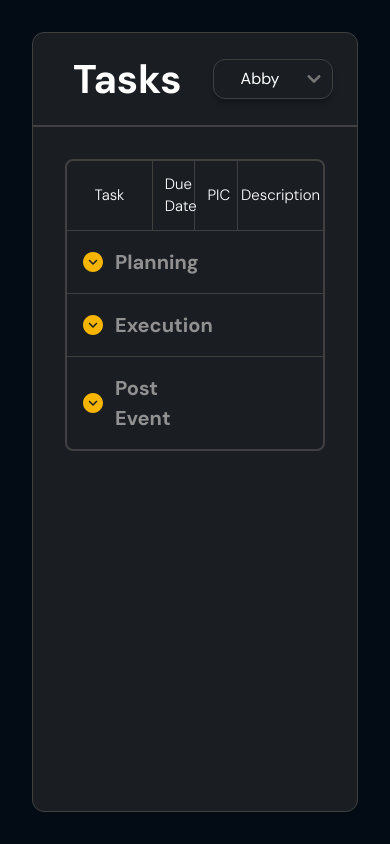
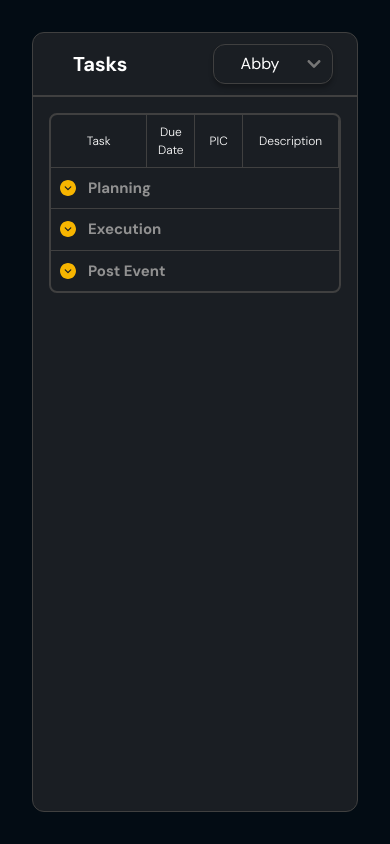
Before and after one commit to ichasna/FE-GATHERLY, a React (Vite) app: page /task-tracking in a window 390 px wide. Built offline with nearby package versions, Linux system fonts and the light colour scheme.

Commit message:
Tidied table layout

```diff
--- a/src/components/TaskTracking/Table.jsx
+++ b/src/components/TaskTracking/Table.jsx
@@ -1,23 +1,30 @@
 import TableRow from "./TableRow";
 
 function Table() {
-  const dummyData = ["test", "haha"];
+  const dummyData = [
+    {
+      task: "Create an event plan and define roles",
+      dueDate: "15/05/2023",
+      PIC: "Amira Nisrina",
+      description: ""
+    }
+  ];
   return (
     <div className="rounded-lg overflow-hidden border-2 border-[#404040]">
       <table className="table-fixed w-full">
         <thead>
           <tr>
-            <th className="p-3 border-r border-[#404040]" colSpan={2}>
-              <p className="text-white text-[15px] font-light">Task</p>
+            <th className="p-2 lg:p-3 border-r border-[#404040] col-span-4" colSpan={4}>
+              <p className="text-white text-[12px] lg:text-[15px] font-light">Task</p>
             </th>
-            <th className="p-3 border-r border-[#404040]" colSpan={1}>
-              <p className="text-white text-[15px] font-light">Due Date</p>
+            <th className="p-2 lg:p-3  border-r border-[#404040]" colSpan={2}>
+              <p className="text-white text-[12px] lg:text-[15px] font-light">Due Date</p>
             </th>
-            <th className="p-3 border-r border-[#404040]" colSpan={1}>
-              <p className="text-white text-[15px] font-light">PIC</p>
+            <th className="p-2 lg:p-3  border-r border-[#404040]" colSpan={2}>
+              <p className="text-white text-[12px] lg:text-[15px] font-light">PIC</p>
             </th>
-            <th className="" colSpan={2}>
-              <p className="text-white text-[15px] font-light">Description</p>
+            <th className="p-2 lg:p-3  border-r border-[#404040]" colSpan={4}>
+              <p className="text-white text-[12px] lg:text-[15px] font-light">Description</p>
             </th>
           </tr>
         </thead>
--- a/src/components/TaskTracking/TableCard.jsx
+++ b/src/components/TaskTracking/TableCard.jsx
@@ -4,7 +4,7 @@ function TableCard() {
   return (
     <div className="h-full w-full rounded-xl border border-solid border-[#404040] bg-[#1A1E23]">
       <div className="flex flex-row items-center">
-        <b className="relative flex items-center text-[40px] p-4 ml-6 text-white">
+        <b className="relative flex items-center text-[20px] lg:text-[40px] p-4 ml-6 text-white">
           Tasks
         </b>
         <div className="flex w-[120px] h-[40px] p-0px 2px justify-center items-center ml-auto mr-6 rounded-10px border border-solid border-[#404040] bg-[#1A1E23] shadow-[0px_4px_4px_0px_rgba(0,_0,_0,_0.25)] rounded-xl">
@@ -20,7 +20,7 @@ function TableCard() {
       </div>
 
       <div class="relative w-full h-[1.5px] bg-[#404040]"></div>
-      <div className="p-8">
+      <div className="p-4 lg:p-8">
         <Table />
       </div>
     </div>
--- a/src/components/TaskTracking/TableRow.jsx
+++ b/src/components/TaskTracking/TableRow.jsx
@@ -6,22 +6,54 @@ function TableRow({ title, data }) {
   return (
     <>
       <tr className="border-t border-[#404040]">
-        <div className="flex flex-row justify-start items-center p-4">
+        <td colSpan={12}>
+          <div className="flex flex-row justify-start items-center p-2 lg:p-4">
             <Dropdown setShowRow={setShowRow} showRow={showRow} />
-          <span className="text-[20px] text-[#919191] font-bold ml-3">
+            <span className="text-[15px] lg:text-[20px] text-[#919191] font-bold ml-3">
               {title}
             </span>
           </div>
+        </td>
       </tr>
       {showRow && (
         <>
           {data.map((item, index) => (
-            <tr key={index} className="border-t border-[#404040]">
-              <div className="flex flex-row justify-start items-center p-4">
-                <span className="text-[20px] text-[#919191] font-bold ml-3">
-                  {item}
+            <tr key={index} className="border-t border-[#404040] text-[11px] lg:text-[16px]">
+              <td colSpan={4}>
+                <div className="flex flex-row justify-start items-center p-2 lg:p-4">
+                  <svg
+                    className="w-4 h-4 lg:w-5 lg:h-5 flex-shrink-0 hover:brightness-75 duration-300"
+                    width="22"
+                    height="22"
+                    viewBox="0 0 22 22"
+                    fill="none"
+                    xmlns="http://www.w3.org/2000/svg"
+                  >
+                    <path
+                      d="M15.4485 0.75C18.9233 0.75 21.25 3.1895 21.25 6.818V15.1933C21.25 18.8105 18.9233 21.25 15.4485 21.25H6.56175C3.087 21.25 0.75 18.8105 0.75 15.1933V6.818C0.75 3.1895 3.087 0.75 6.56175 0.75H15.4485ZM15.2845 7.925C14.936 7.5765 14.362 7.5765 14.0135 7.925L9.78025 12.1582L7.9865 10.3645C7.638 10.016 7.064 10.016 6.7155 10.3645C6.367 10.713 6.367 11.2767 6.7155 11.6355L9.155 14.0647C9.32925 14.239 9.55475 14.321 9.78025 14.321C10.016 14.321 10.2415 14.239 10.4158 14.0647L15.2845 9.196C15.633 8.8475 15.633 8.28375 15.2845 7.925Z"
+                      fill="#404040"
+                    />
+                  </svg>
+                  <span className="text-white font-light ml-3">
+                    {item.task}
                   </span>
                 </div>
+              </td>
+              <td colSpan={2}>
+                <div className="flex flex-row justify-center items-center">
+                  <span className="bg-white lg:py-3 lg:px-5 lg:my-3 py-1 px-2 my-2 rounded-xl font-bold">{item.dueDate}</span>
+                </div>
+              </td>
+              <td colSpan={2}>
+                <div className="flex flex-row justify-center items-center">
+                  <span className="bg-white lg:py-3 lg:px-5 lg:my-3 py-1 px-2 my-2 rounded-xl font-bold text-[#787486] whitespace-nowrap">{item.PIC}</span>
+                </div>
+              </td>
+              <td colSpan={4}>
+                <div className="flex flex-row justify-start items-center">
+                  {item.description}
+                </div>
+              </td>
             </tr>
           ))}
         </>
--- a/src/components/TaskTracking/util/Dropdown.jsx
+++ b/src/components/TaskTracking/util/Dropdown.jsx
@@ -19,7 +19,7 @@ function Dropdown({setShowRow, showRow}) {
             }}
           >
             <svg
-              className="w-5 h-5 flex-shrink-0 hover:brightness-75 duration-300"
+              className="w-4 h-4 lg:w-5 lg:h-5 flex-shrink-0 hover:brightness-75 duration-300"
               width="20"
               height="20"
               viewBox="0 0 20 20"
@@ -42,7 +42,7 @@ function Dropdown({setShowRow, showRow}) {
             }}
           >
             <svg
-              className="w-5 h-5 flex-shrink-0 hover:brightness-75 duration-300"
+              className="w-4 h-4 lg:w-5 lg:h-5  flex-shrink-0 hover:brightness-75 duration-300"
               width="20"
               height="20"
               viewBox="0 0 20 20"
```
Lines whose indentation alone changed are shown as unchanged.
